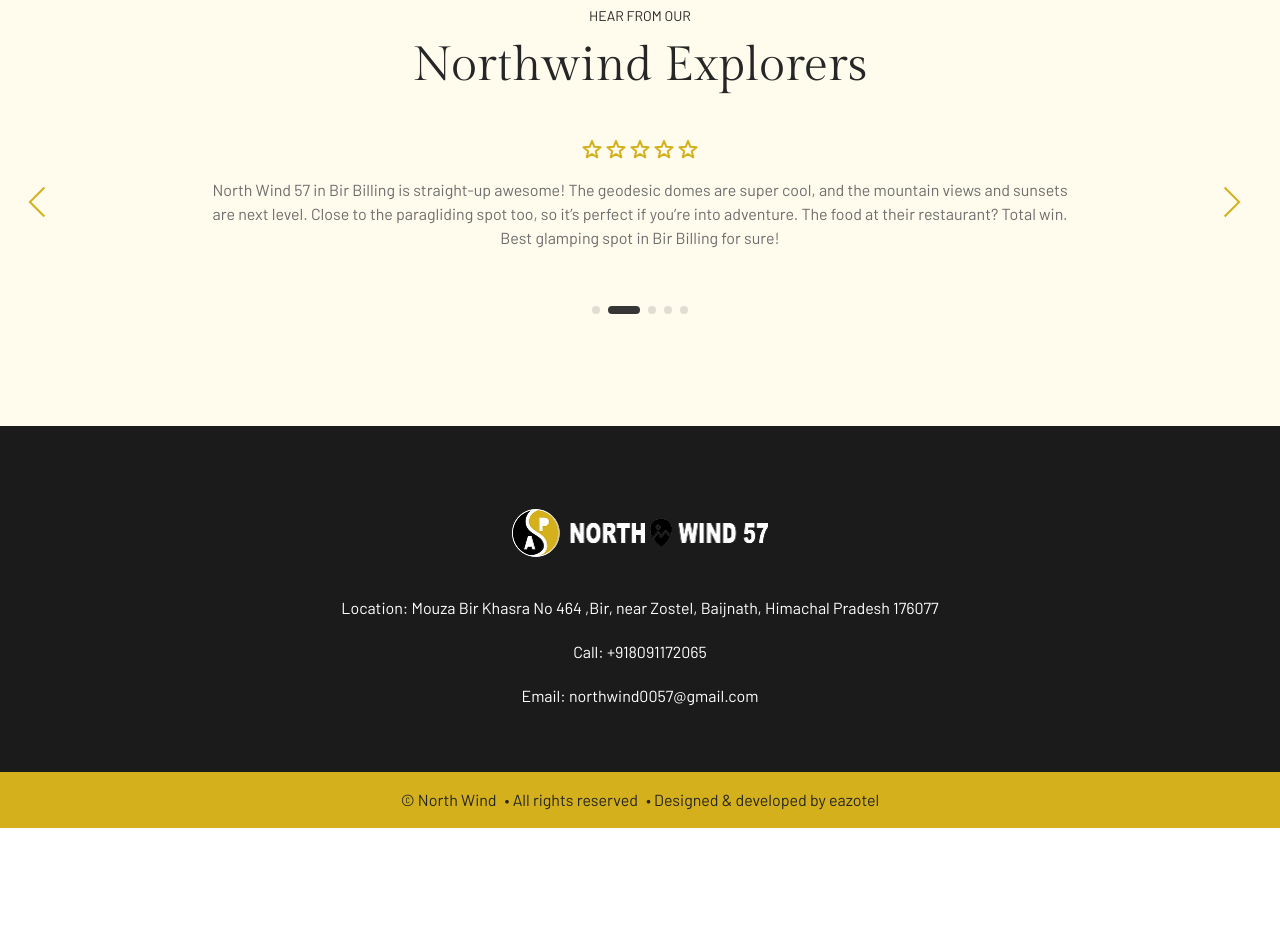
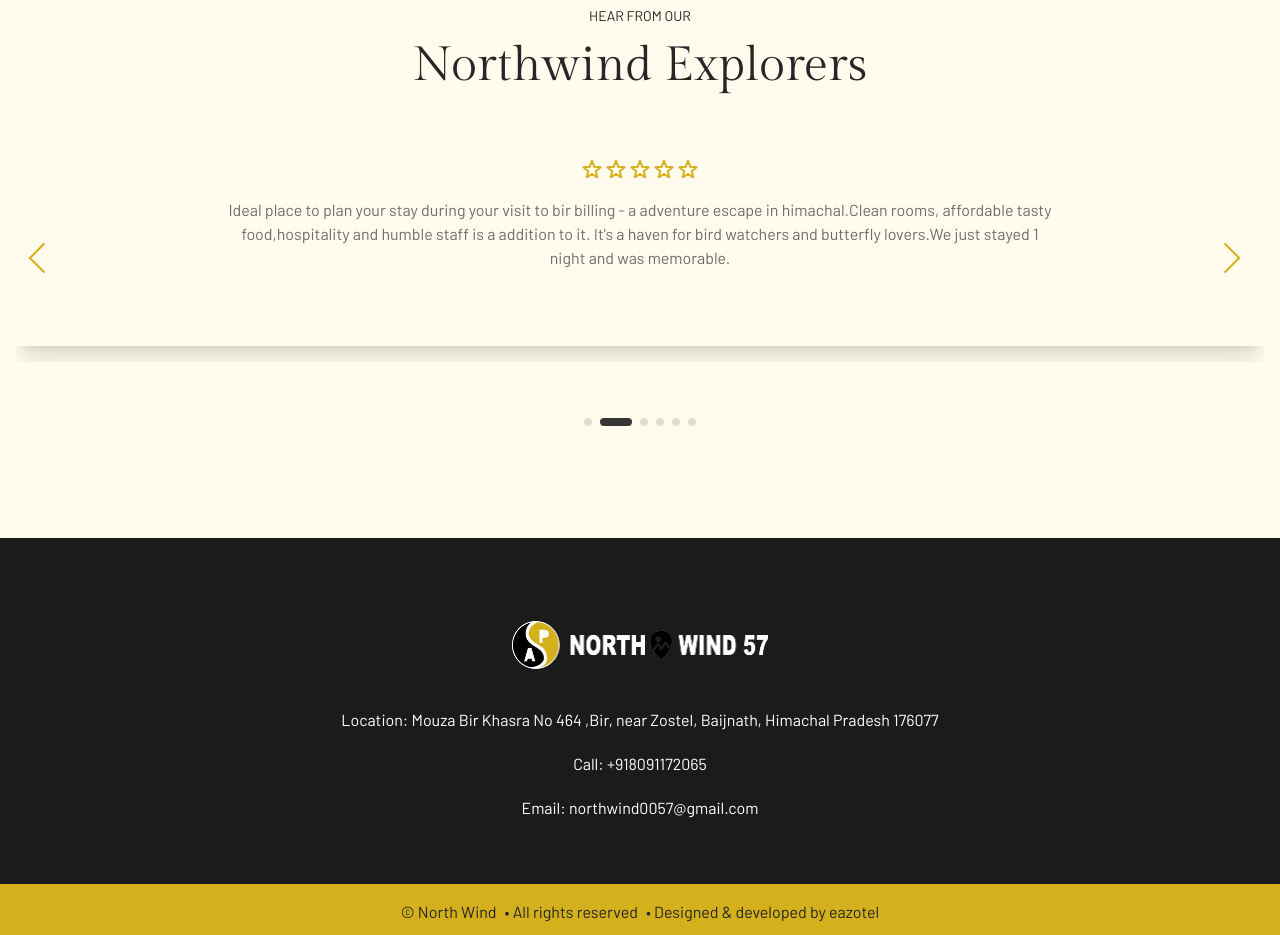
Before and after one commit to fielmente8777/Northwind, a Next.js app: page / in a window 1280 px wide. Shown: the part 4100-5035 px from the top of the page. Before the commit the page ends 4928 px from the top, so only its background shows below. Built offline with nearby package versions, Linux system fonts and the light colour scheme.

Commit message:
add review content in testimonial

```diff
--- a/src/app/(home)/components/Testimonial.tsx
+++ b/src/app/(home)/components/Testimonial.tsx
@@ -9,7 +9,12 @@ const TestimonialData = [
   {
     rating: 4,
     review:
-      "North Wind 57 in Bir Billing is straight-up awesome! The geodesic domes are super cool, and the mountain views and sunsets are next level. Close to the paragliding spot too, so it’s perfect if you’re into adventure. The food at their restaurant? Total win. Best glamping spot in Bir Billing for sure!",
+      "North Wind 57 in Bir Billing offers a truly one-of-a-kind glamping experience, blending comfort with stunning natural surroundings. The dome rooms are cozy and beautifully designed, perfect for a unique mountain retreat. Shilank’s thoughtful hospitality stands out, ensuring every guest feels right at home. With a lovely restaurant and serene lawn space, it’s an unforgettable escape for both relaxation and adventure.",
+  },
+  {
+    rating: 4,
+    review:
+      "Ideal place to plan your stay during your visit to bir billing - a adventure escape in himachal.Clean rooms, affordable tasty food,hospitality and humble staff is a addition to it. It's a haven for bird watchers and butterfly lovers.We just stayed 1 night and was memorable.",
   },
   {
     rating: 4,
@@ -19,17 +24,18 @@ const TestimonialData = [
   {
     rating: 4,
     review:
-      "North Wind 57 in Bir Billing is straight-up awesome! The geodesic domes are super cool, and the mountain views and sunsets are next level. Close to the paragliding spot too, so it’s perfect if you’re into adventure. The food at their restaurant? Total win. Best glamping spot in Bir Billing for sure!",
+      "North Wind 57 stands out among the best mountain hotels in Bir for its breathtaking mountain views, cozy ambiance, and excellent service. Located in Bir, Himachal Pradesh, this hotel offers easy access to popular attractions like paragliding in Bir Billing, making it an ideal choice for both nature lovers and adventure enthusiasts. The rooms are comfortable, well-equipped, and provide panoramic vistas, while the on-site restaurant serves delicious local cuisine. If you’re searching for a top-rated hotel in Bir, North Wind 57 is the perfect blend of comfort, scenic beauty, and convenience, making it one of the best Bir Billing hotels for a memorable mountain escape.",
   },
   {
     rating: 4,
     review:
-      "North Wind 57 in Bir Billing is straight-up awesome! The geodesic domes are super cool, and the mountain views and sunsets are next level. Close to the paragliding spot too, so it’s perfect if you’re into adventure. The food at their restaurant? Total win. Best glamping spot in Bir Billing for sure!",
+      "The location is just the right perfect, away from the main road but also a 3-4 minute walk leads you to the best eateries. Very quiet. Their common room provides views of scenic sunsets. My wife and I travelled with no itinerary, but Shilank was kind enough to welcome us, and spend time and provide us with cues on spots to visit and eat. All of them were great or exceeded our expectations.",
   },
+
   {
     rating: 4,
     review:
-      "North Wind 57 in Bir Billing is straight-up awesome! The geodesic domes are super cool, and the mountain views and sunsets are next level. Close to the paragliding spot too, so it’s perfect if you’re into adventure. The food at their restaurant? Total win. Best glamping spot in Bir Billing for sure!",
+      "North Wind 57 in Bir Billing is a gem for nature lovers and adventure seekers alike. The geodesic dome rooms provide a unique, cozy experience with breathtaking mountain views. Shilank’s warm hospitality makes the stay feel even more special, always attentive to guests’ needs. The on-site restaurant and small lawn area add to the peaceful charm, making it an ideal spot near the paragliding action.",
   },
 ];
 
@@ -71,8 +77,8 @@ const Testimonial = () => {
             classNameSwiperSlide="shadow-xl md:mt-12 mt-6"
           >
             {(card) => (
-              <div>
-                <div className={`max-w-[864px] mx-auto space-y-4`}>
+              <div className="md:min-h-52">
+                <div className={`max-w-[864px] mx-auto space-y-4 p-5`}>
                   <div className="flex justify-center items-center">
                     <RatingStar />
                   </div>
```
